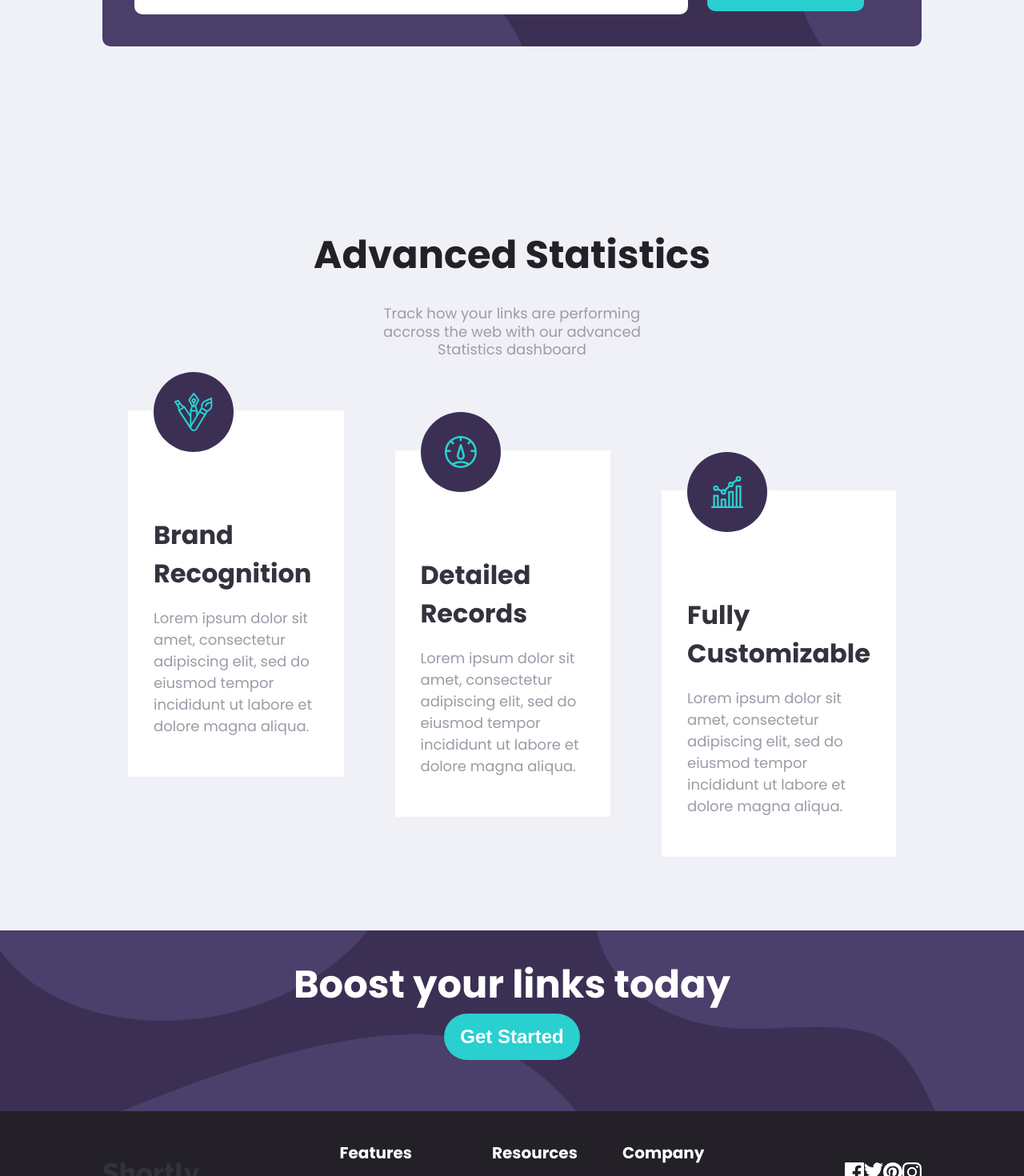
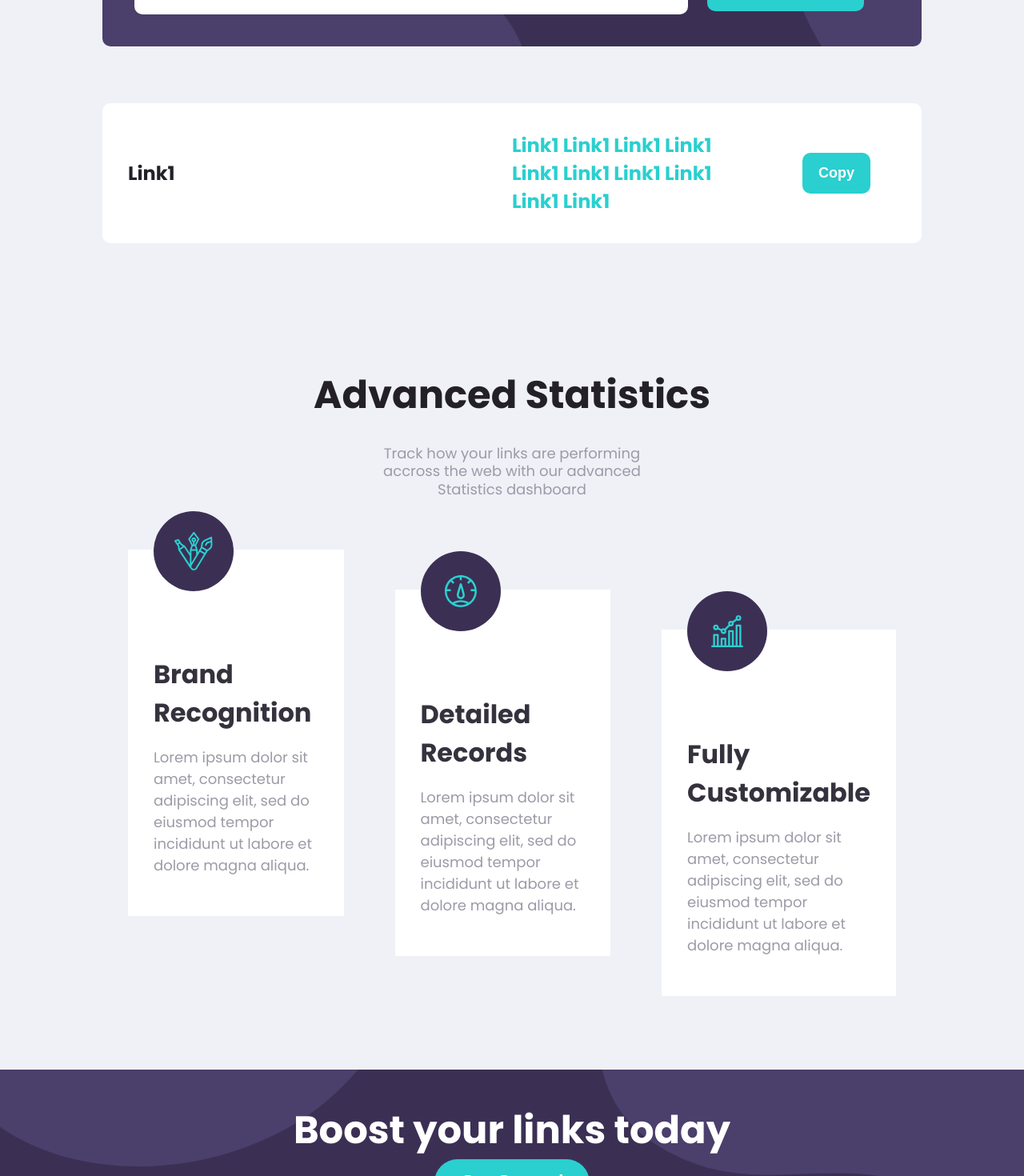
Before and after one commit to iamshubhankarkhare/shortly, a React (Create React App) app: page / in a window 1280 px wide. Shown: the part 840-2310 px from the top of the page at 80% size. Built offline with nearby package versions, Linux system fonts and the light colour scheme.

Commit message:
add link banner

```diff
--- a/src/components/ctaBlock.js
+++ b/src/components/ctaBlock.js
@@ -13,7 +13,7 @@ function CtaBlock() {
       backgroundSize="cover"
       backgroundPosition="center"
       backgroundRepeat="no-repeat"
-      py="4"
+      py="5vh"
     >
       <H1
         fontWeight="700"
@@ -33,6 +33,7 @@ function CtaBlock() {
         fontSize="24px"
         py="15px"
         mb="4"
+        px="4"
       >
         Get Started
       </Button>
--- a/src/components/footer.js
+++ b/src/components/footer.js
@@ -30,7 +30,7 @@ function Footer() {
     <Flex
       bg="neutral.veryDarkViolet"
       px={[4, '10vw']}
-      py="4"
+      py="10vh"
       justifyContent="space-between"
       flexDirection={['column', 'row']}
     >
@@ -108,7 +108,7 @@ function Footer() {
       </Flex>
       <Flex alignItems="flex-start" my="4" justifyContent="space-around">
         {icons.map((el, i) => (
-          <Icon key={i} src={`${el}`} alt="icons" />
+          <Icon key={i} src={`${el}`} alt="icons" mx={[0, '10px']} />
         ))}
       </Flex>
     </Flex>
--- a/src/components/inputBlock.js
+++ b/src/components/inputBlock.js
@@ -1,6 +1,6 @@
 import React, { useState } from 'react';
 import bgShortenDesktop from '../assests/bg-shorten-desktop.svg';
-import { Flex, P, Button, H1, Input } from './styledComponents';
+import { Flex, P, Button, H2, Input } from './styledComponents';
 import axios from 'axios';
 
 function InputBlock() {
@@ -29,7 +29,7 @@ function InputBlock() {
     }
   };
   return (
-    <Flex bg="#EFF1F7">
+    <Flex bg="#EFF1F7" flexDirection="column">
       <Flex
         flexDirection={['column', 'row']}
         justifyContent="space-around"
@@ -40,7 +40,6 @@ function InputBlock() {
         backgroundRepeat="no-repeat"
         mx={[4, '10vw']}
         p="5vh"
-        width="100%"
         borderRadius="10px"
         style={{ transform: 'translateY(-50%)' }}
       >
@@ -81,6 +80,60 @@ function InputBlock() {
           Shorten it!
         </Button>
       </Flex>
+      <Flex
+        flexDirection="column"
+        bg="white"
+        mx={[4, '10vw']}
+        borderRadius="10px"
+      >
+        <Flex
+          alignItems="center"
+          justifyContent="space-between"
+          py="15px"
+          flexDirection={['column', 'row']}
+        >
+          <H2
+            color="neutral.veryDarkViolet"
+            mx={[0, 4]}
+            fontSize="24px"
+            textAlign={['center', 'left']}
+          >
+            Link1
+          </H2>
+          <Flex
+            flexDirection={['column', 'row']}
+            alignItems="center"
+            justifyContent="space-between"
+            width={['80%', '50%']}
+            px="4"
+            borderColor="neutral.gray"
+            border={['thin', 'none']}
+            borderStyle={['solid none none none', 'none']}
+          >
+            <H2
+              mx={[0, 4]}
+              fontSize="24px"
+              color="primary.cyan"
+              textAlign={['center', 'left']}
+            >
+              Link1 Link1 Link1 Link1 Link1 Link1 Link1 Link1 Link1 Link1
+            </H2>
+            <Button
+              bg="primary.cyan"
+              color="white"
+              borderRadius="10px"
+              border="none"
+              fontSize="18px"
+              fontWeight="700"
+              py="15px"
+              mx="4"
+              width={['80%', '10vw']}
+            >
+              Copy
+            </Button>
+          </Flex>
+        </Flex>
+      </Flex>
     </Flex>
   );
 }
--- a/src/components/styledComponents.js
+++ b/src/components/styledComponents.js
@@ -48,6 +48,7 @@ const H2 = styled.h2`
   ${typography}
   ${layout}
   ${space}
+  ${border}
 `;
 const P = styled.p`
   font-size: 18px;
@@ -116,7 +117,6 @@ const Button = styled.button`
     color: white;
     background-color: #2acfcf;
     filter: brightness(110%);
-    opacity: 0.5;
   }
 `;
 
```
